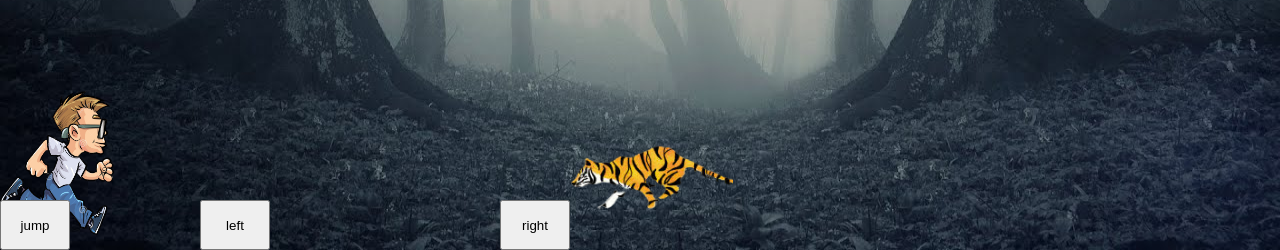
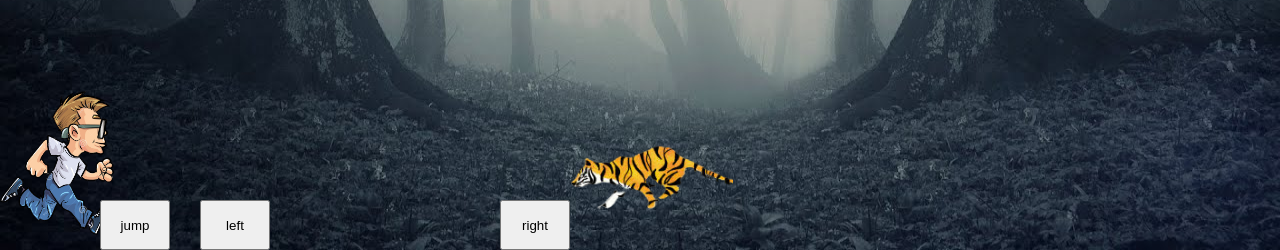
Before and after one commit to aveek-1234/newgame, a PHP site: page / in a window 1280 px wide. Shown: the part 550-800 px from the top of the page. Run offline with PHP 8.4, Linux system fonts and the light colour scheme.

Commit message:
Update style.css

```diff
--- a/style.css
+++ b/style.css
@@ -44,7 +44,7 @@ body{
 .jump{
     position:absolute;
     bottom: 0px;
-    left: 0px;
+    left: 100px;
     width: 70px;
     height: 50px;
 }
```
